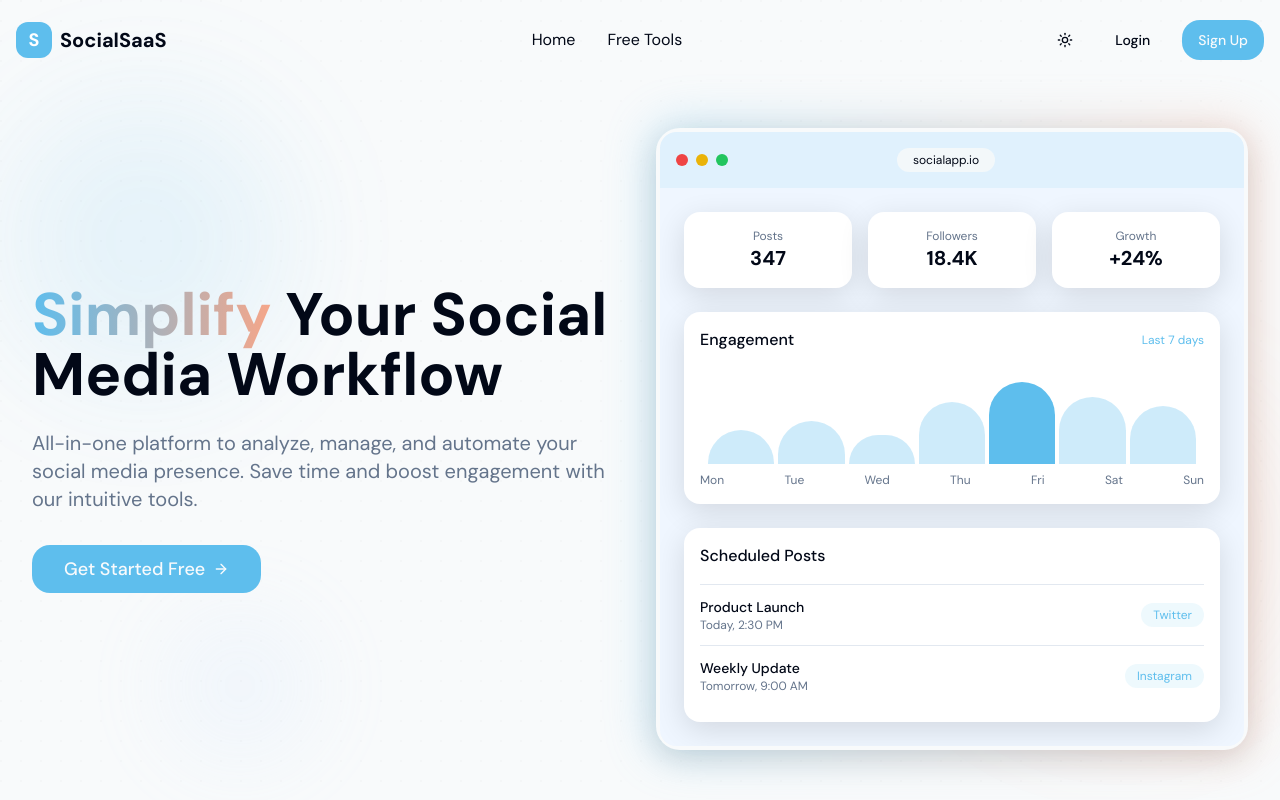
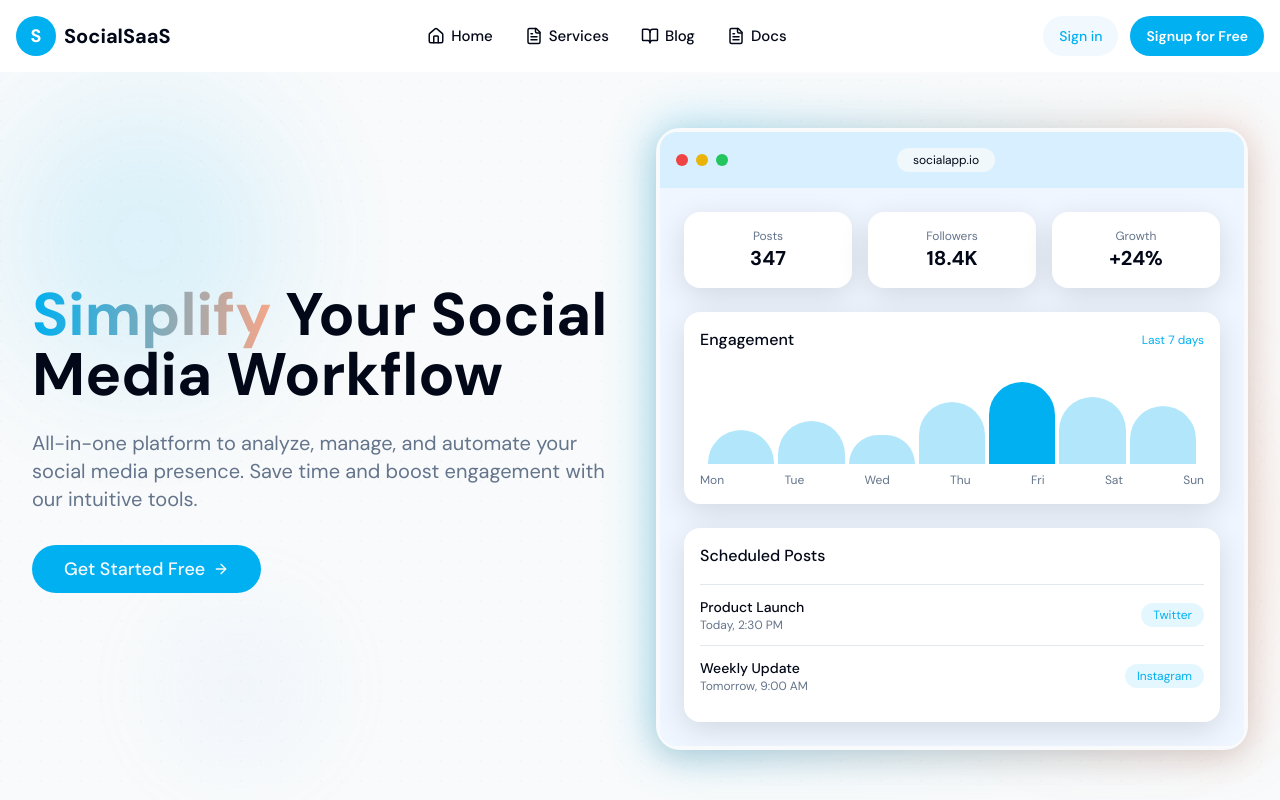
Before and after one commit to nevaubi/social-spark-dashboard-ui, a React (Vite) app: page / in a window 1280 px wide. Shown: the top 800 px of the page. Built offline with nearby package versions, Linux system fonts and the light colour scheme.

Commit message:
Refactor: Update navbar to match design
Updated the navbar to match the design in the provided screenshot, including color scheme, rounded buttons, and typography.

```diff
--- a/src/components/Footer.tsx
+++ b/src/components/Footer.tsx
@@ -3,20 +3,20 @@ export default function Footer() {
   const year = new Date().getFullYear();
 
   return (
-    <footer className="py-10 border-t border-border/50 blue-peach-gradient relative">
+    <footer className="py-10 border-t border-border/50 bg-white dark:bg-gray-900 relative">
       {/* Subtle pattern overlay */}
       <div className="absolute inset-0 subtle-pattern opacity-30 pointer-events-none"></div>
 
       <div className="container px-4 sm:px-8">
         <div className="flex flex-col items-center justify-center">
           <div className="mb-4 flex items-center gap-2">
-            <div className="rounded-xl bg-primary w-8 h-8 flex items-center justify-center soft-glow">
+            <div className="rounded-full bg-primary w-8 h-8 flex items-center justify-center">
               <span className="text-white font-bold text-base">S</span>
             </div>
             <span className="font-bold text-lg">SocialSaaS</span>
           </div>
 
-          <div className="flex flex-col sm:flex-row items-center gap-4 sm:gap-8 text-sm text-muted-foreground">
+          <div className="flex flex-col sm:flex-row items-center gap-4 sm:gap-8 text-[15px] text-muted-foreground">
             <p>© {year} SocialSaaS. All rights reserved.</p>
             <a href="#" className="hover:text-foreground transition-colors">
               Terms of Service
--- a/src/components/Navbar.tsx
+++ b/src/components/Navbar.tsx
@@ -2,7 +2,7 @@
 import { useState, useEffect } from "react";
 import { Button } from "@/components/ui/button";
 import { ThemeToggle } from "@/components/ThemeToggle";
-import { Menu, X } from "lucide-react";
+import { Menu, X, Home, FileText, BookOpen, User } from "lucide-react";
 
 export default function Navbar() {
   const [isOpen, setIsOpen] = useState(false);
@@ -18,10 +18,10 @@ export default function Navbar() {
   }, []);
 
   return (
-    <header className={`fixed top-0 left-0 right-0 z-50 transition-all duration-300 ${scrolled ? "navbar-blur py-3" : "py-5"}`}>
+    <header className={`fixed top-0 left-0 right-0 z-50 transition-all duration-300 ${scrolled ? "navbar-blur py-3 shadow-sm" : "bg-white dark:bg-gray-900 py-4"}`}>
       <div className="container flex items-center justify-between">
         <div className="flex items-center gap-2">
-          <div className="rounded-xl bg-primary w-9 h-9 flex items-center justify-center soft-glow">
+          <div className="rounded-full bg-primary w-10 h-10 flex items-center justify-center">
             <span className="text-white font-bold text-lg">S</span>
           </div>
           <span className="font-bold text-xl hidden sm:inline-block">SocialSaaS</span>
@@ -29,14 +29,31 @@ export default function Navbar() {
 
         {/* Desktop Navigation */}
         <nav className="hidden md:flex items-center gap-8">
-          <a href="#" className="text-foreground hover:text-primary transition-colors">Home</a>
-          <a href="#features" className="text-foreground hover:text-primary transition-colors">Free Tools</a>
+          <a href="#" className="text-foreground hover:text-primary transition-colors flex items-center gap-1.5 text-[15px] font-medium">
+            <Home className="h-[18px] w-[18px]" />
+            <span>Home</span>
+          </a>
+          <a href="#features" className="text-foreground hover:text-primary transition-colors flex items-center gap-1.5 text-[15px] font-medium">
+            <FileText className="h-[18px] w-[18px]" />
+            <span>Services</span>
+          </a>
+          <a href="#" className="text-foreground hover:text-primary transition-colors flex items-center gap-1.5 text-[15px] font-medium">
+            <BookOpen className="h-[18px] w-[18px]" />
+            <span>Blog</span>
+          </a>
+          <a href="#" className="text-foreground hover:text-primary transition-colors flex items-center gap-1.5 text-[15px] font-medium">
+            <FileText className="h-[18px] w-[18px]" />
+            <span>Docs</span>
+          </a>
         </nav>
 
-        <div className="hidden md:flex items-center gap-4">
-          <ThemeToggle />
-          <Button variant="ghost" className="ios-button soft-glow">Login</Button>
-          <Button className="ios-button bg-primary hover:bg-primary/90 soft-glow">Sign Up</Button>
+        <div className="hidden md:flex items-center gap-3">
+          <Button variant="outline" className="nav-button bg-[#F1F9FF] text-primary border-none hover:bg-[#E3F2FE] hover:text-primary">
+            Sign in
+          </Button>
+          <Button className="nav-button bg-primary hover:bg-primary/90 text-white font-semibold">
+            Signup for Free
+          </Button>
         </div>
 
         {/* Mobile menu button */}
@@ -45,7 +62,7 @@ export default function Navbar() {
           <Button
             variant="ghost"
             size="icon"
-            className="md:hidden soft-glow"
+            className="md:hidden"
             onClick={() => setIsOpen(!isOpen)}
             aria-label="Toggle menu"
           >
@@ -55,26 +72,48 @@ export default function Navbar() {
 
         {/* Mobile Navigation */}
         {isOpen && (
-          <div className="fixed top-[72px] left-0 right-0 bottom-0 bg-background z-40 flex flex-col md:hidden animate-fade-in blue-peach-gradient">
+          <div className="fixed top-[72px] left-0 right-0 bottom-0 bg-background z-40 flex flex-col md:hidden animate-fade-in">
             <div className="absolute inset-0 subtle-pattern opacity-30 pointer-events-none"></div>
             <nav className="flex flex-col p-5 gap-5 relative z-10">
               <a
                 href="#"
-                className="text-lg font-medium py-2 px-4 rounded-lg hover:bg-primary/10 transition-colors"
+                className="text-lg font-medium py-2 px-4 rounded-lg hover:bg-primary/10 transition-colors flex items-center gap-2"
                 onClick={() => setIsOpen(false)}
               >
-                Home
+                <Home className="h-5 w-5" />
+                <span>Home</span>
               </a>
               <a
                 href="#features"
-                className="text-lg font-medium py-2 px-4 rounded-lg hover:bg-primary/10 transition-colors"
+                className="text-lg font-medium py-2 px-4 rounded-lg hover:bg-primary/10 transition-colors flex items-center gap-2"
                 onClick={() => setIsOpen(false)}
               >
-                Free Tools
+                <FileText className="h-5 w-5" />
+                <span>Services</span>
+              </a>
+              <a
+                href="#"
+                className="text-lg font-medium py-2 px-4 rounded-lg hover:bg-primary/10 transition-colors flex items-center gap-2"
+                onClick={() => setIsOpen(false)}
+              >
+                <BookOpen className="h-5 w-5" />
+                <span>Blog</span>
+              </a>
+              <a
+                href="#"
+                className="text-lg font-medium py-2 px-4 rounded-lg hover:bg-primary/10 transition-colors flex items-center gap-2"
+                onClick={() => setIsOpen(false)}
+              >
+                <FileText className="h-5 w-5" />
+                <span>Docs</span>
               </a>
               <div className="flex flex-col gap-3 mt-4">
-                <Button variant="outline" className="w-full py-6 text-lg soft-glow">Login</Button>
-                <Button className="w-full py-6 text-lg soft-glow">Sign Up</Button>
+                <Button variant="outline" className="w-full py-5 text-lg bg-[#F1F9FF] text-primary border-none hover:bg-[#E3F2FE] hover:text-primary">
+                  Sign in
+                </Button>
+                <Button className="w-full py-5 text-lg bg-primary hover:bg-primary/90 text-white">
+                  Signup for Free
+                </Button>
               </div>
             </nav>
           </div>
--- a/src/components/ui/button.tsx
+++ b/src/components/ui/button.tsx
@@ -1,3 +1,4 @@
+
 import * as React from "react"
 import { Slot } from "@radix-ui/react-slot"
 import { cva, type VariantProps } from "class-variance-authority"
@@ -5,7 +6,7 @@ import { cva, type VariantProps } from "class-variance-authority"
 import { cn } from "@/lib/utils"
 
 const buttonVariants = cva(
-  "inline-flex items-center justify-center gap-2 whitespace-nowrap rounded-md text-sm font-medium ring-offset-background transition-colors focus-visible:outline-none focus-visible:ring-2 focus-visible:ring-ring focus-visible:ring-offset-2 disabled:pointer-events-none disabled:opacity-50 [&_svg]:pointer-events-none [&_svg]:size-4 [&_svg]:shrink-0",
+  "inline-flex items-center justify-center gap-2 whitespace-nowrap rounded-full text-sm font-medium ring-offset-background transition-colors focus-visible:outline-none focus-visible:ring-2 focus-visible:ring-ring focus-visible:ring-offset-2 disabled:pointer-events-none disabled:opacity-50 [&_svg]:pointer-events-none [&_svg]:size-4 [&_svg]:shrink-0",
   {
     variants: {
       variant: {
@@ -21,8 +22,8 @@ const buttonVariants = cva(
       },
       size: {
         default: "h-10 px-4 py-2",
-        sm: "h-9 rounded-md px-3",
-        lg: "h-11 rounded-md px-8",
+        sm: "h-9 rounded-full px-3",
+        lg: "h-11 rounded-full px-8",
         icon: "h-10 w-10",
       },
     },
--- a/src/index.css
+++ b/src/index.css
@@ -14,7 +14,7 @@
     --popover: 0 0% 100%;
     --popover-foreground: 222.2 84% 4.9%;
 
-    --primary: 200 80% 65%;
+    --primary: 196 100% 47%;
     --primary-foreground: 210 40% 98%;
 
     --secondary: 16 85% 75%;
@@ -31,7 +31,7 @@
 
     --border: 214.3 31.8% 91.4%;
     --input: 214.3 31.8% 91.4%;
-    --ring: 200 80% 65%;
+    --ring: 196 100% 47%;
 
     --radius: 1.25rem;
   }
@@ -84,7 +84,7 @@
 
 @layer components {
   .ios-button {
-    @apply rounded-full px-6 py-3 font-medium transition-all duration-300 transform hover:scale-[1.03] active:scale-[0.97];
+    @apply rounded-full px-6 py-2.5 font-medium transition-all duration-300 transform hover:scale-[1.03] active:scale-[0.97];
   }
 
   .ios-shadow {
@@ -96,7 +96,7 @@
   }
 
   .navbar-blur {
-    @apply bg-background/80 backdrop-blur-md border-b border-border/50;
+    @apply bg-white dark:bg-gray-900 border-b border-border/50;
   }
 
   .feature-icon {
@@ -142,7 +142,7 @@
 
   .soft-glow::after {
     @apply content-[''] absolute inset-0 rounded-[inherit] opacity-0 transition-all duration-300;
-    box-shadow: 0 0 15px 2px rgba(100, 181, 246, 0.3);
+    box-shadow: 0 0 15px 2px rgba(20, 170, 238, 0.3);
   }
 
   .soft-glow:hover::after {
@@ -150,6 +150,10 @@
   }
 
   .dark .soft-glow::after {
-    box-shadow: 0 0 20px 4px rgba(100, 181, 246, 0.4);
+    box-shadow: 0 0 20px 4px rgba(20, 170, 238, 0.4);
+  }
+
+  .nav-button {
+    @apply rounded-full px-5 py-2 text-[15px] font-medium transition-colors;
   }
 }
```
